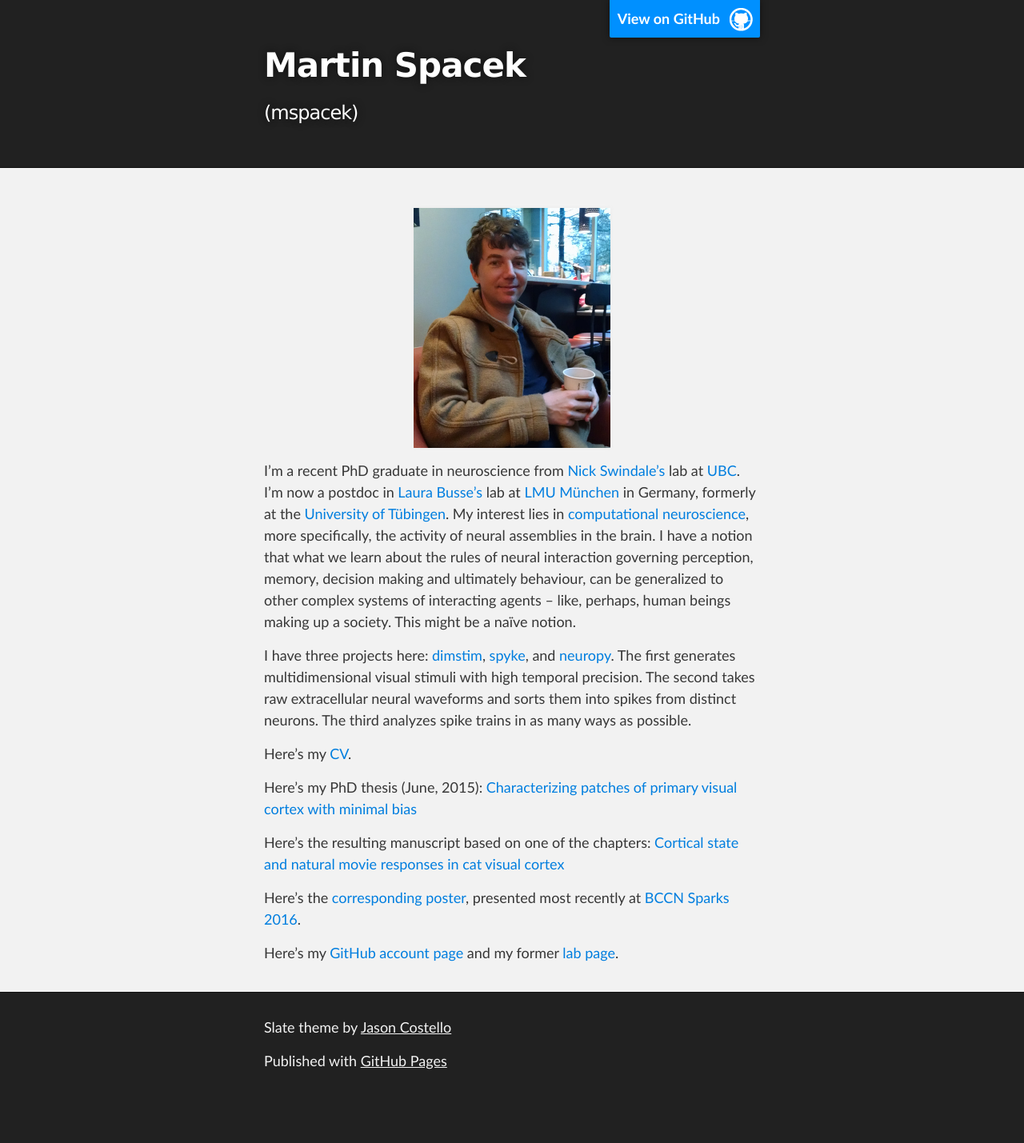
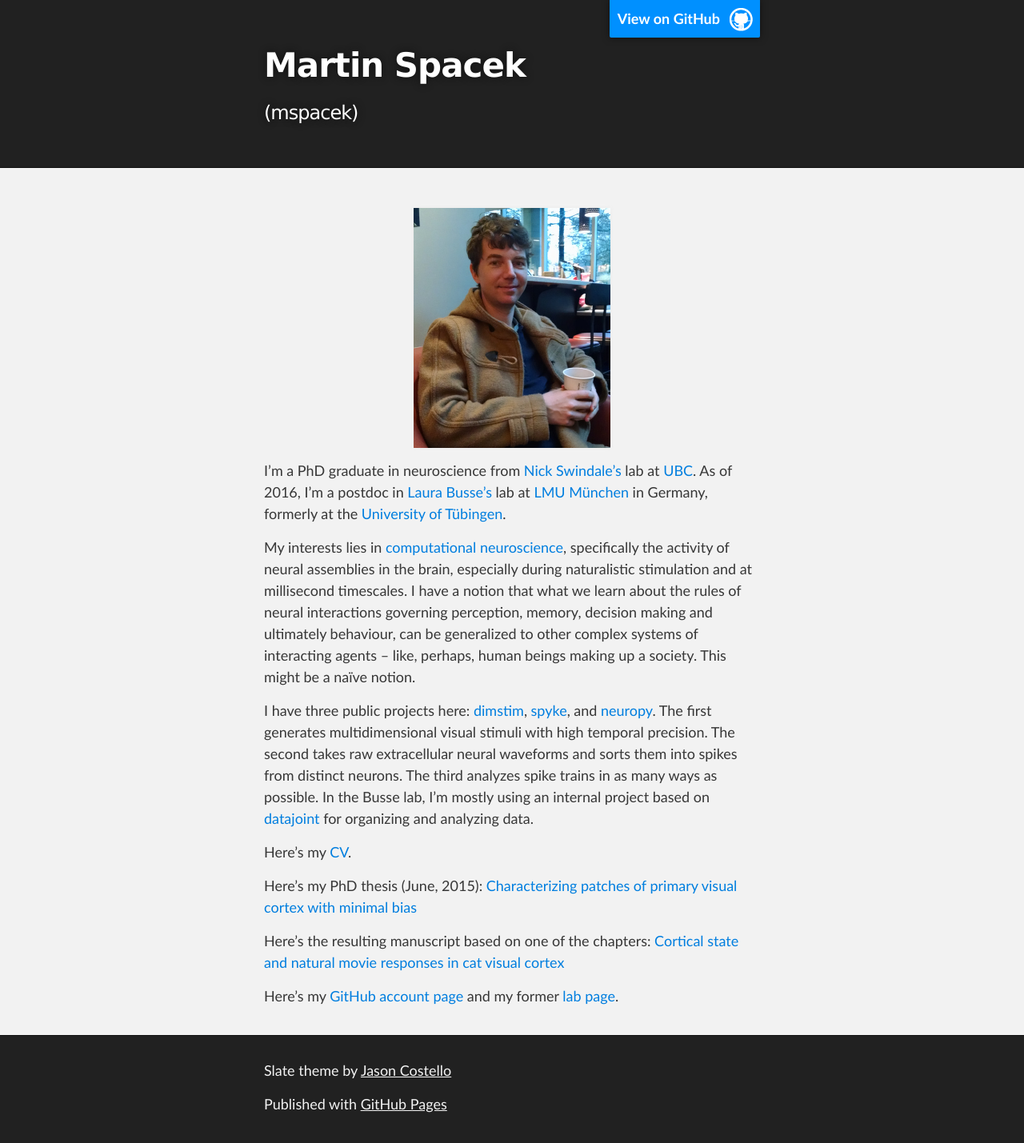
Before and after one commit to mspacek/mspacek.github.io, a Jekyll site: the page built from index.md, in a window 1280 px wide. Shown: the whole page at 80% size. Built offline with Jekyll 4.4.1, drawn with Linux system fonts in a browser that asks for light colours; before the commit the page ends 1375 px from its top, so only the background shows below that.

Commit message:
Time for an update...

```diff
--- a/index.md
+++ b/index.md
@@ -8,22 +8,26 @@ layout: index
 <img src="images/martin.jpg" alt="Martin" height="300">
 </p>
 
-I'm a recent PhD graduate in neuroscience from [Nick Swindale's](http://swindale.ecc.ubc.ca)
-lab at [UBC](http://ubc.ca). I'm now a postdoc in [Laura
+I'm a PhD graduate in neuroscience from [Nick Swindale's](http://swindale.ecc.ubc.ca) lab at
+[UBC](http://ubc.ca). As of 2016, I'm a postdoc in [Laura
 Busse's](http://www.cin.uni-tuebingen.de/research/research-groups/junior-research-groups/cortical-circuits-of-visual-perception/research-directions.html)
 lab at [LMU München](http://www.en.biologie.uni-muenchen.de) in Germany, formerly at the
-[University of Tübingen](https://www.uni-tuebingen.de/en.html). My interest lies in
-[computational neuroscience](https://en.wikipedia.org/wiki/Computational_neuroscience), more
-specifically, the activity of neural assemblies in the brain. I have a notion that what we
-learn about the rules of neural interaction governing perception, memory, decision making and
-ultimately behaviour, can be generalized to other complex systems of interacting agents --
-like, perhaps, human beings making up a society. This might be a naïve notion.
+[University of Tübingen](https://www.uni-tuebingen.de/en.html).
 
-I have three projects here: [dimstim](http://dimstim.github.io),
+My interests lies in [computational
+neuroscience](https://en.wikipedia.org/wiki/Computational_neuroscience), specifically the
+activity of neural assemblies in the brain, especially during naturalistic stimulation and at
+millisecond timescales. I have a notion that what we learn about the rules of neural
+interactions governing perception, memory, decision making and ultimately behaviour, can be
+generalized to other complex systems of interacting agents -- like, perhaps, human beings
+making up a society. This might be a naïve notion.
+
+I have three public projects here: [dimstim](http://dimstim.github.io),
 [spyke](http://spyke.github.io), and [neuropy](http://neuropy.github.io). The first generates
 multidimensional visual stimuli with high temporal precision. The second takes raw
 extracellular neural waveforms and sorts them into spikes from distinct neurons. The third
-analyzes spike trains in as many ways as possible.
+analyzes spike trains in as many ways as possible. In the Busse lab, I'm mostly using an
+internal project based on [datajoint](http://datajoint.io) for organizing and analyzing data.
 
 Here's my [CV](CV.pdf).
 
@@ -33,9 +37,5 @@ minimal bias](mspacek_thesis.pdf)
 Here's the resulting manuscript based on one of the chapters: [Cortical state and natural
 movie responses in cat visual cortex](http://dx.doi.org/10.1101/031765)
 
-Here's the [corresponding poster](BCCN_Sparks_2016_poster.pdf), presented most recently at
-[BCCN Sparks
-2016](http://www.bccn-munich.de/talks-events/workshop-multichannel-interfacing-of-neuronal-networks).
-
 Here's my [GitHub account page](http://github.com/mspacek) and my former [lab
 page](http://swindale.ecc.ubc.ca/MartinSpacek).
```
